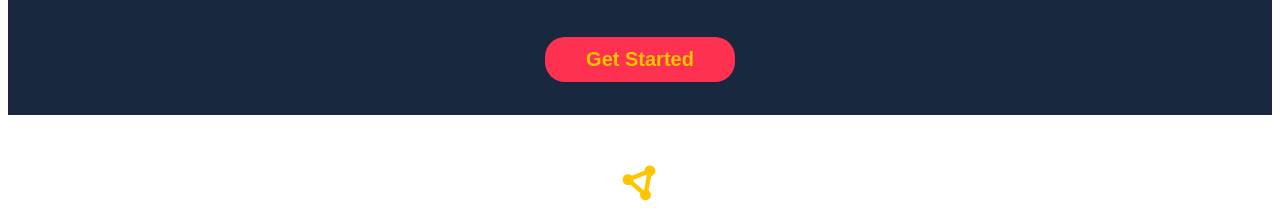
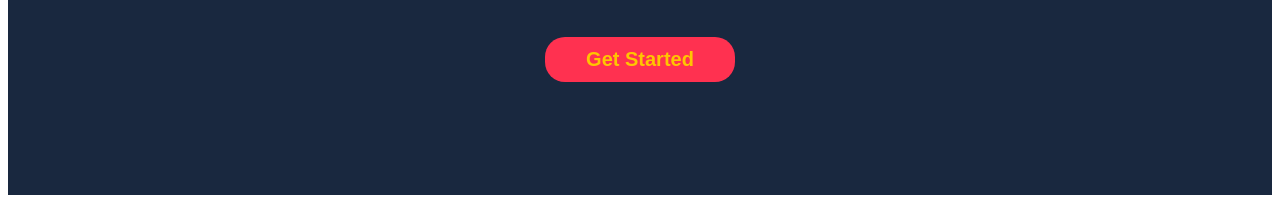
Before and after one commit to HawassSaleh3/My-First-Project, a plain HTML site: page index.html in a window 1280 px wide. Shown: the part 313-526 px from the top of the page. Drawn offline with Linux system fonts and the light colour scheme.

Commit message:
Add files via upload

```diff
--- a/css/bandi.css
+++ b/css/bandi.css
@@ -115,7 +115,7 @@ body{
     background-color:var(--main-color);
 }
 .landing .container{
-    min-height:20vh;
+    min-height:30vh;
 }
 
 .landing .container h1{
```
